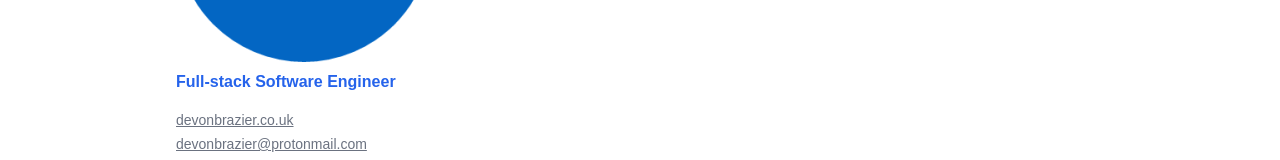
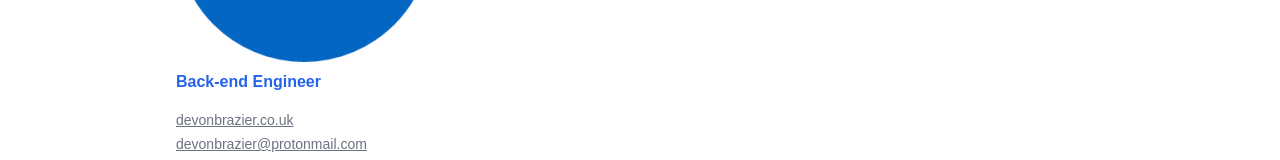
Before and after one commit to lauren11xx/lauren11xx.github.io, a website: page index.html in a window 1280 px wide. Shown: the part 322-482 px from the top of the page. Drawn offline with Linux system fonts and the light colour scheme; a web font is replaced by a local one.

Commit message:
Update test

```diff
--- a/index.html
+++ b/index.html
@@ -64,7 +64,7 @@
         >
           <img src="img/linkedin.256x256.png" />
           <p class="text-blue-600 font-semibold text-md mt-2 white">
-            Full-stack Software Engineer
+            Back-end Engineer
           </p>
           <div class="mt-3.5 md:mt-0">
             <a
```
